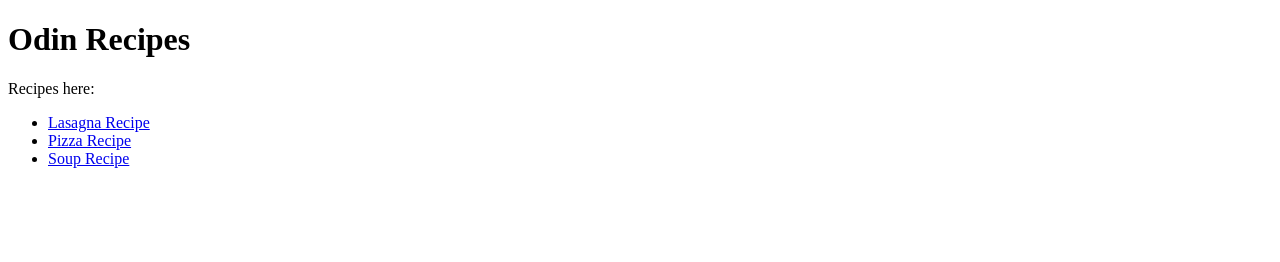
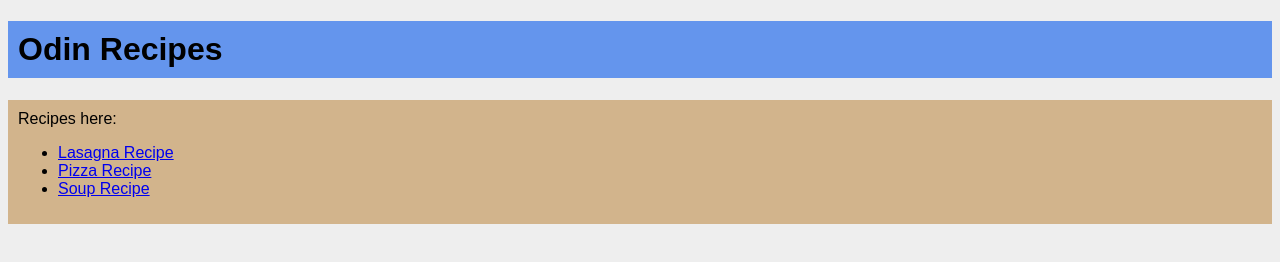
Before and after one commit to rkan0/theodinproject, a plain HTML site: page odin-recipes/index.html in a window 1280 px wide. Drawn offline with Linux system fonts and the light colour scheme.

Commit message:
update with block, inline

```diff
--- a/odin-recipes/index.html
+++ b/odin-recipes/index.html
@@ -4,15 +4,16 @@
     <meta charset="UTF-8">
     <meta name="viewport" content="width=device-width, initial-scale=1.0">
     <title>Odin Recipes</title>
+    <link rel="stylesheet" href="style.css">
 </head>
 <body>
-    <h1>Odin Recipes</h1>
-    Recipes here:
+    <h1 class="title">Odin Recipes</h1>
+    <div class="content">Recipes here:
     <ul>
         <li><a href="recipes/lasanga.html">Lasagna Recipe</a></li>
         <li><a href="recipes/pizza.html">Pizza Recipe</a></li>
         <li><a href="recipes/soup.html">Soup Recipe</a></li>
-    </ul>
+    </ul></div>
 
 </body>
 </html>
--- /dev/null
+++ b/odin-recipes/style.css
@@ -0,0 +1,18 @@
+body {
+  background: #eee;
+  font-family: sans-serif;
+  font-size: 16px;
+
+}
+
+.title, .content {
+    padding: 10px
+}
+
+.title {
+    background-color:cornflowerblue;
+}
+
+.content {
+    background-color: tan;
+}
```
